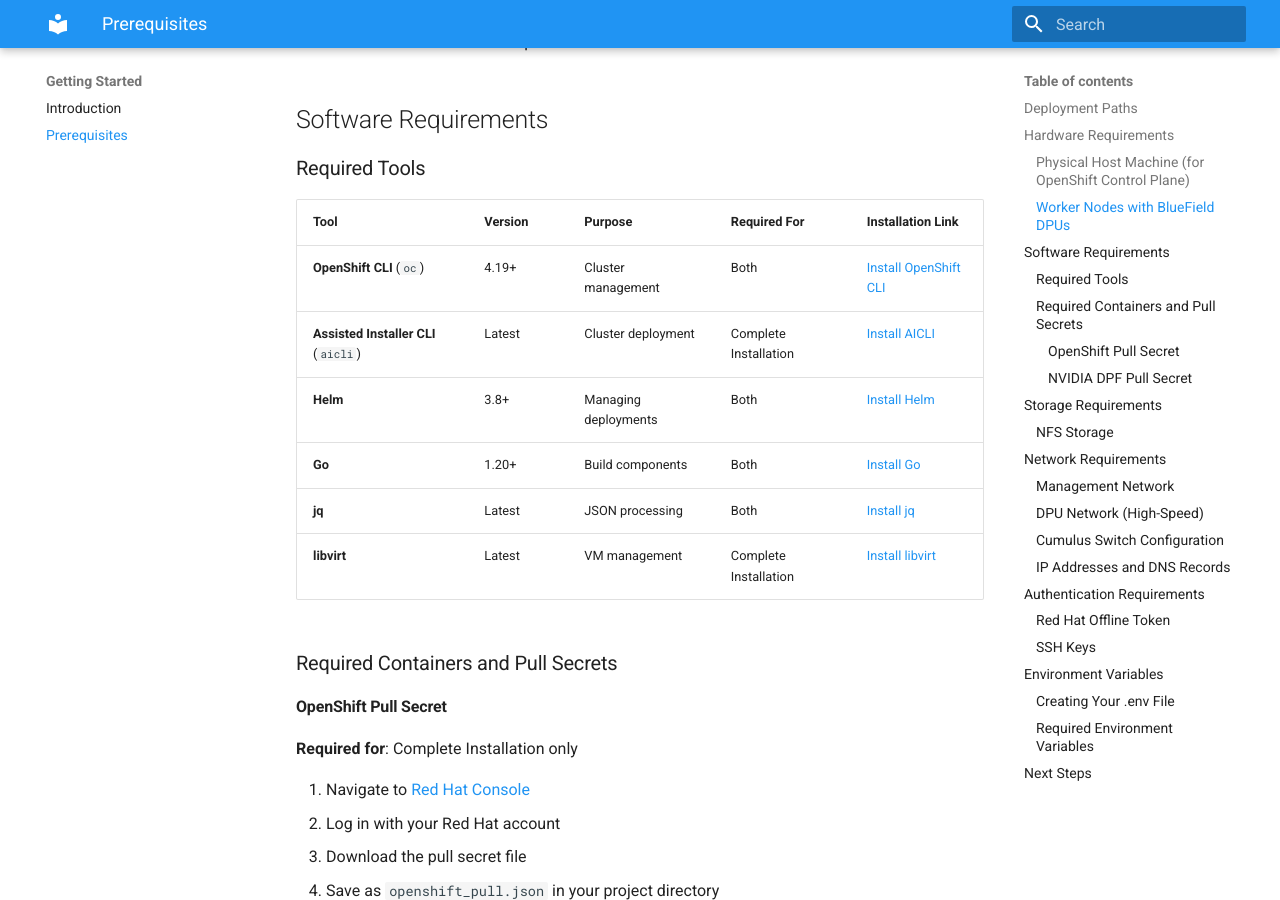
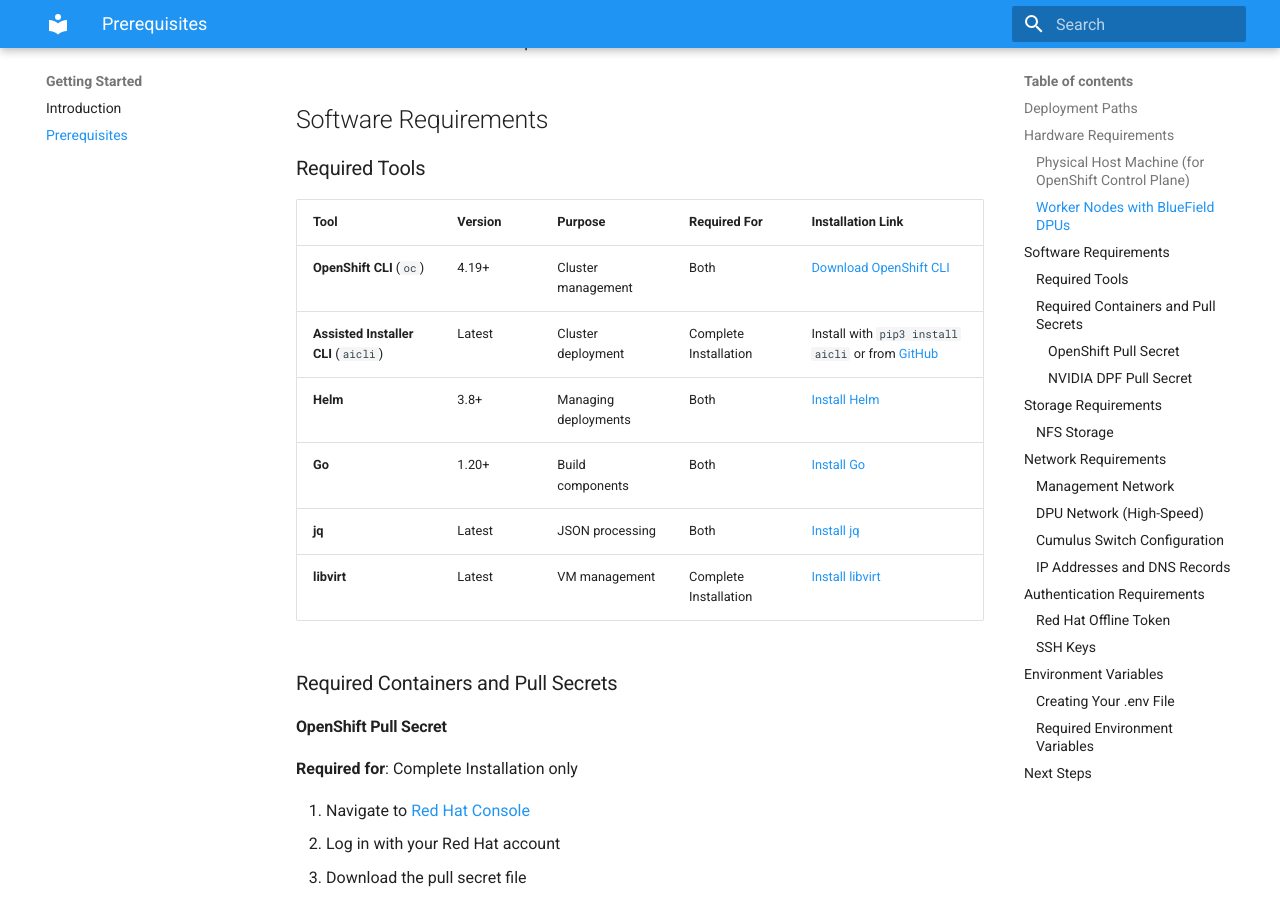
Before and after one commit to szigmon/openshift-dpf, an MkDocs documentation site: the page built from docs/prerequisites.md, in a window 1280 px wide and 900 px high, scrolled down 1620 px. Built offline with MkDocs 1.6.1 and Material for MkDocs 9.7.7, drawn with Linux system fonts in a browser that asks for light colours; some of the changed lines change nothing that is shown.

Commit message:
Fix navigation link 404 errors and update tool installation links

```diff
--- a/docs/assets/javascripts/nav-fix.js
+++ b/docs/assets/javascripts/nav-fix.js
@@ -1,6 +1,16 @@
 document.addEventListener('DOMContentLoaded', function() {
   // Log for debugging
   console.log("Navigation fix script loaded");
+
+  // Fix all links that end with .md
+  const mdLinks = document.querySelectorAll('a[href$=".md"]');
+  console.log(`Found ${mdLinks.length} links with .md extension`);
+
+  mdLinks.forEach(link => {
+    // Remove the .md extension
+    link.href = link.href.replace('.md', '');
+    console.log(`Fixed MD link: ${link.href}`);
+  });
 
   // Navigation tab fixes
   function fixNavigation() {
@@ -26,12 +36,8 @@
 
       // Function to get the correct URL for a page
       function getPageUrl(pageName) {
-        // For Netlify, we need to use a different path structure
-        if (isNetlify) {
-          return `/${pageName}/`;
-        } else {
-          return `${pageName}.html`;
-        }
+        // For Netlify without .md extension
+        return `/${pageName}`;
       }
 
       // Fix each tab's link
--- a/docs/prerequisites.md
+++ b/docs/prerequisites.md
@@ -58,8 +58,8 @@
 ### Required Tools
 | Tool | Version | Purpose | Required For | Installation Link |
 |------|---------|---------|-------------|-------------------|
-| **OpenShift CLI** (`oc`) | 4.19+ | Cluster management | Both | [Install OpenShift CLI](https://docs.openshift.com/container-platform/4.19/cli_reference/openshift_cli/getting-started-cli.html) |
-| **Assisted Installer CLI** (`aicli`) | Latest | Cluster deployment | Complete Installation | [Install AICLI](https://github.com/openshift/assisted-service/blob/master/docs/hive-integration/aicli.md) |
+| **OpenShift CLI** (`oc`) | 4.19+ | Cluster management | Both | [Download OpenShift CLI](https://mirror.openshift.com/pub/openshift-v4/clients/oc/latest/) |
+| **Assisted Installer CLI** (`aicli`) | Latest | Cluster deployment | Complete Installation | Install with `pip3 install aicli` or from [GitHub](https://github.com/karmab/aicli) |
 | **Helm** | 3.8+ | Managing deployments | Both | [Install Helm](https://helm.sh/docs/intro/install/) |
 | **Go** | 1.20+ | Build components | Both | [Install Go](https://golang.org/doc/install) |
 | **jq** | Latest | JSON processing | Both | [Install jq](https://stedolan.github.io/jq/download/) |
```
